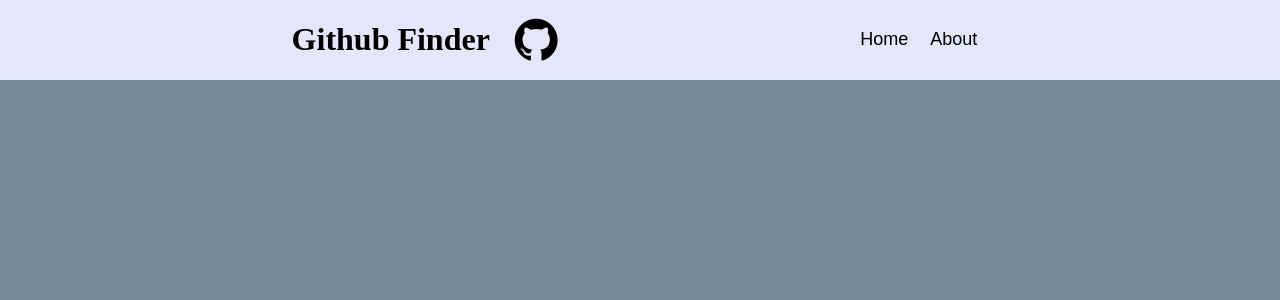
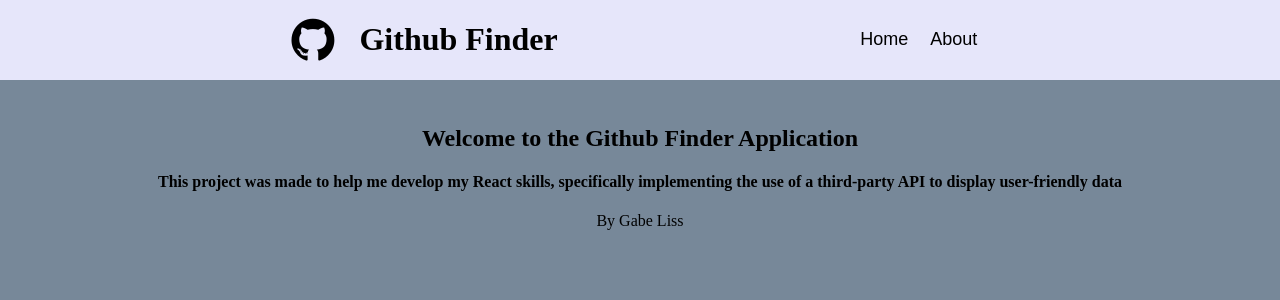
Before and after one commit to gabeliss/github-finder, a React (Create React App) app: page /about in a window 1280 px wide. Shown: the top 300 px of the page. Built offline with nearby package versions, Linux system fonts and the light colour scheme.

Commit message:
progress

```diff
--- a/package.json
+++ b/package.json
@@ -9,6 +9,7 @@
     "font-awesome": "^4.7.0",
     "react": "^18.2.0",
     "react-dom": "^18.2.0",
+    "react-router-dom": "^6.3.0",
     "react-scripts": "5.0.1",
     "web-vitals": "^2.1.4"
   },
--- a/public/index.html
+++ b/public/index.html
@@ -10,7 +10,6 @@
       content="Web site created using create-react-app"
     />
     <link rel="apple-touch-icon" href="%PUBLIC_URL%/logo192.png" />
-    <link rel="manifest" href="%PUBLIC_URL%/manifest.json" />
     <title>Github Finder</title>
   </head>
   <body>
--- a/src/App.js
+++ b/src/App.js
@@ -1,10 +1,21 @@
 import Header from "./components/Header";
+import HomePage from "./pages/HomePage";
+import AboutPage from "./pages/AboutPage";
+import NotFoundPage from "./pages/NotFoundPage";
+import { BrowserRouter, Routes, Route } from "react-router-dom";
 
 function App() {
   return (
+    <BrowserRouter>
+    <Header />
     <div className="App">
-      <Header />
+      <Routes>
+          <Route path="/" element={<HomePage />} />
+          <Route path="about" element={<AboutPage />} />
+          <Route path="*" element={<NotFoundPage />} />
+      </Routes>
     </div>
+    </BrowserRouter>
   );
 }
 
--- a/src/components/Header.jsx
+++ b/src/components/Header.jsx
@@ -1,15 +1,20 @@
 import React from 'react'
+import { Link } from "react-router-dom";
 
 function Header() {
   return (
     <header>
         <div className='pos'>
-          <h1 style={{marginRight: "25px"}} >Github Finder</h1>
           <i style={{fontSize: "50px"}} className="fa fa-brands fa-github"></i>
+          <h1 style={{marginLeft: "25px"}} >Github Finder</h1>
         </div>
         <div className='pos'>
-          <button className='header-button'>Home</button>
-          <button className='header-button'>About</button>
+          <Link to="/">
+            <button className='header-button'>Home</button>
+          </Link>
+          <Link to="about">
+            <button className='header-button'>About</button>
+          </Link>
         </div>
     </header>
   )
--- /dev/null
+++ b/src/components/UserResults.jsx
@@ -0,0 +1,38 @@
+import React from 'react'
+import { useEffect, useState } from 'react'
+
+function UserResults() {
+
+    const [users, setUsers] = useState([])
+    const [isLoading, setIsLoading] = useState(true)
+
+    useEffect(() => {
+        fetchUsers()
+    }, [])
+
+    const fetchUsers = async () => {
+        const response = await fetch(`${process.env.REACT_APP_GITHUB_URL}/users`,
+        {
+            headers: {
+                Authorization: `token ${process.env.REACT_APP_GITHUB_TOKEN}`,
+            },
+        })
+        const data = await response.json()
+        setUsers(data)
+        setIsLoading(false)
+    }
+
+    if (!isLoading)
+        return (
+            <div>
+                {users.map(user => (
+                    <h3>{user.login}</h3>
+                ))}
+            </div>
+        )
+    else {
+        <h3>Loading</h3>
+    }
+}
+
+export default UserResults
--- a/src/index.css
+++ b/src/index.css
@@ -8,6 +8,7 @@ body {
     display: flex;
     align-items: center;
     justify-content: space-evenly;
+    margin-top: 25px;
 }
 
 .pos {
@@ -44,3 +45,7 @@ header {
 .header-button:active {
     transform: translateY(2px);
 }
+
+.about {
+    text-align: center;
+}
--- /dev/null
+++ b/src/pages/AboutPage.jsx
@@ -0,0 +1,15 @@
+import React from 'react'
+
+function AboutPage() {
+  return (
+    <div className='about'>
+        <h2>Welcome to the Github Finder Application</h2>
+        <h4>This project was made to help me develop my React skills, specifically implementing the use of a
+            third-party API to display user-friendly data
+        </h4>
+        <p>By Gabe Liss</p>
+    </div>
+  )
+}
+
+export default AboutPage
--- /dev/null
+++ b/src/pages/HomePage.jsx
@@ -0,0 +1,12 @@
+import React from 'react'
+import UserResults from '../components/UserResults'
+
+function HomePage() {
+  return (
+    <>
+        <UserResults />
+    </>
+  )
+}
+
+export default HomePage
--- /dev/null
+++ b/src/pages/NotFoundPage.jsx
@@ -0,0 +1,16 @@
+import React from 'react'
+import { Link } from "react-router-dom";
+
+function NotFoundPage() {
+  return (
+    <div>
+        <h1>Oops</h1>
+        <h2>404 - Page Not Found</h2>
+        <Link to="/">
+            <p>Back to Home</p>
+        </Link>
+    </div>
+  )
+}
+
+export default NotFoundPage
```
Also changed, not shown: 2 other files (tests, documents, lock files or other folders).
